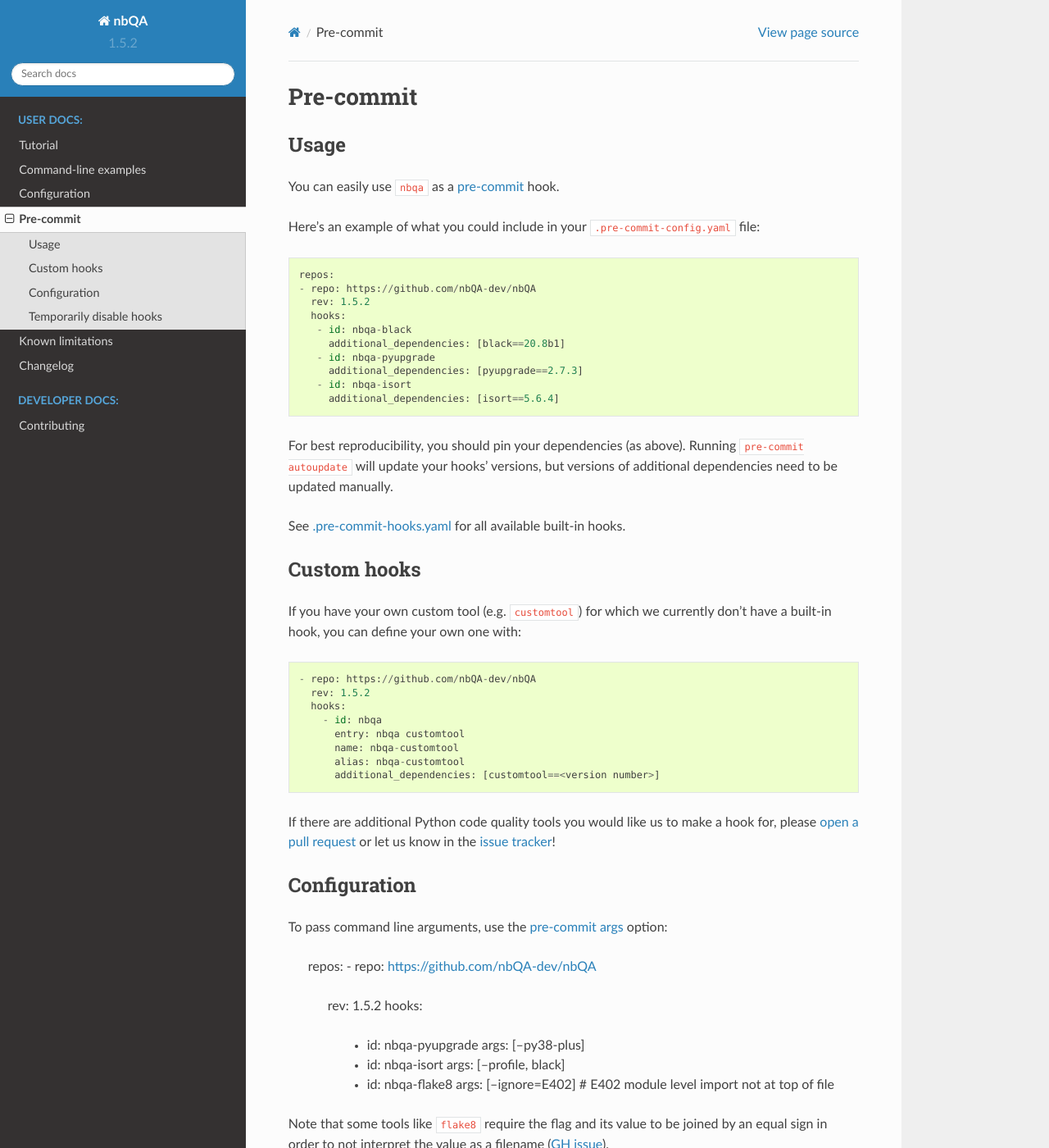
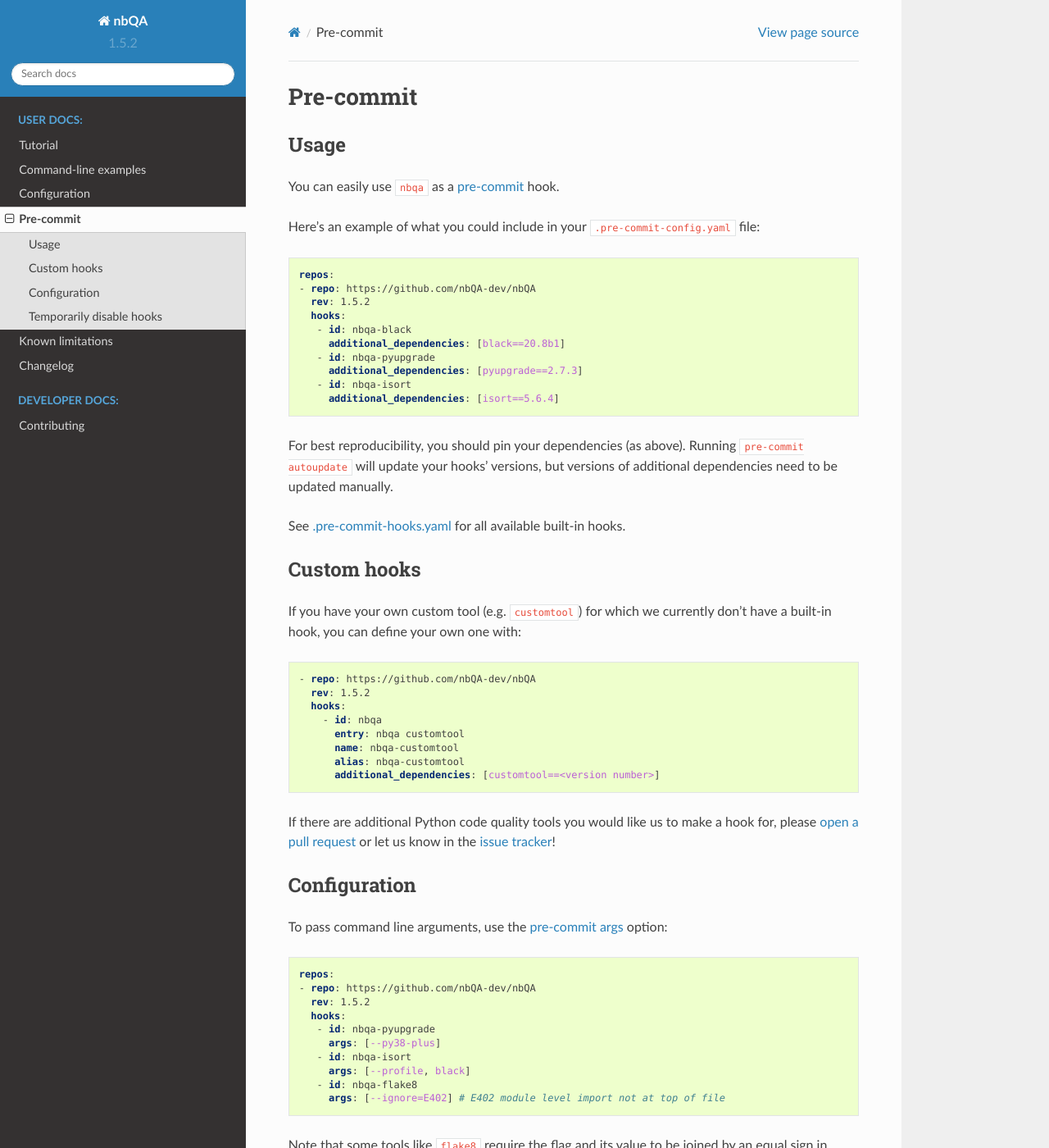
Before and after one commit to nbQA-dev/nbQA, a Sphinx documentation site: the page built from docs/pre-commit.rst, in a window 1280 px wide and 1400 px high. Shown: the whole window at 82% size. Built offline with Sphinx 7.4.7 and the Read the Docs theme 2.0.0, drawn with Linux system fonts in a browser that asks for light colours.

Commit message:
Fix formatting of YAML snippets
The last example was not formatted at all. I've also enabled yaml syntax highlighting for the other snippets.

```diff
--- a/docs/pre-commit.rst
+++ b/docs/pre-commit.rst
@@ -7,7 +7,9 @@
 
 You can easily use ``nbqa`` as a `pre-commit <https://pre-commit.com/>`_ hook.
 
-Here's an example of what you could include in your ``.pre-commit-config.yaml`` file: ::
+Here's an example of what you could include in your ``.pre-commit-config.yaml`` file:
+
+.. code-block:: yaml
 
     repos:
     - repo: https://github.com/nbQA-dev/nbQA
@@ -28,7 +30,9 @@
 Custom hooks
 ------------
 
-If you have your own custom tool (e.g. ``customtool``) for which we currently don't have a built-in hook, you can define your own one with: ::
+If you have your own custom tool (e.g. ``customtool``) for which we currently don't have a built-in hook, you can define your own one with:
+
+.. code-block:: yaml
 
     - repo: https://github.com/nbQA-dev/nbQA
       rev: 1.5.2
@@ -46,6 +50,8 @@
 -------------
 
 To pass command line arguments, use the `pre-commit args <https://pre-commit.com/#config-args>`_ option:
+
+.. code-block:: yaml
 
     repos:
     - repo: https://github.com/nbQA-dev/nbQA
```
